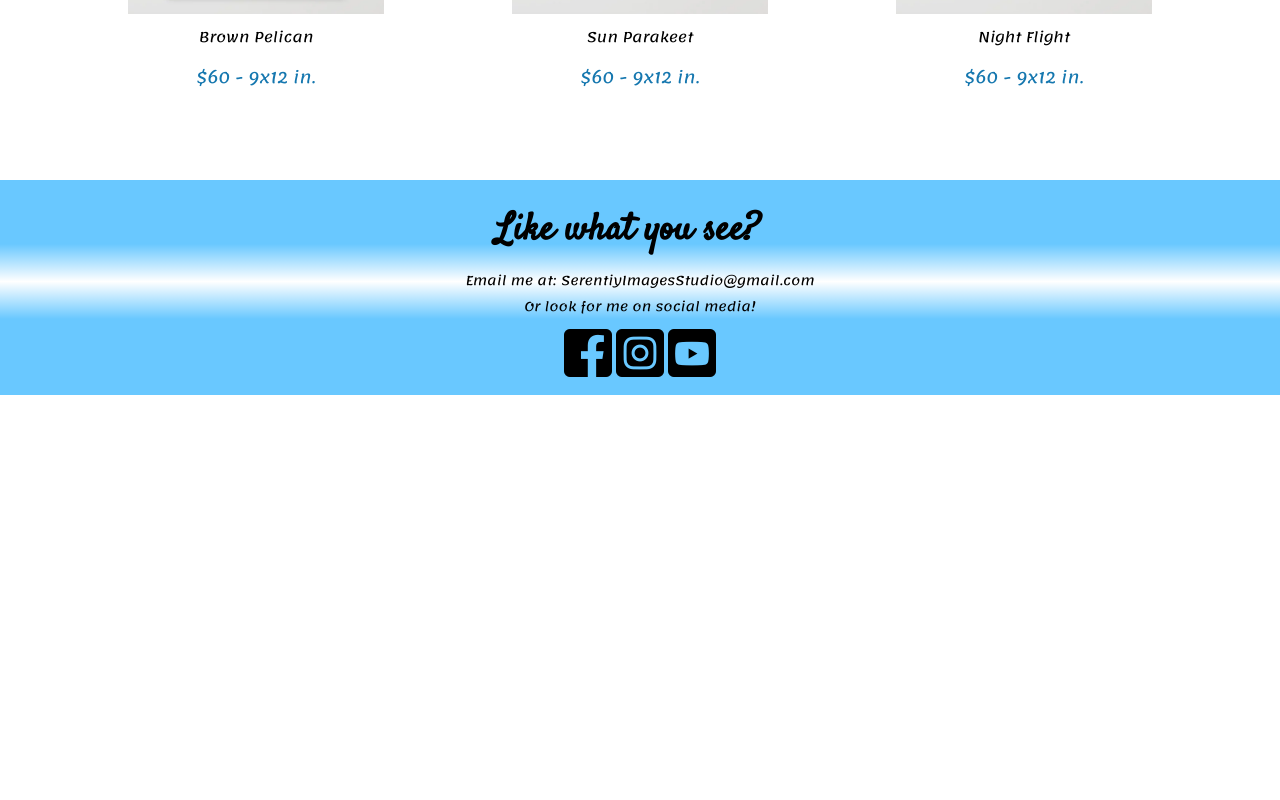
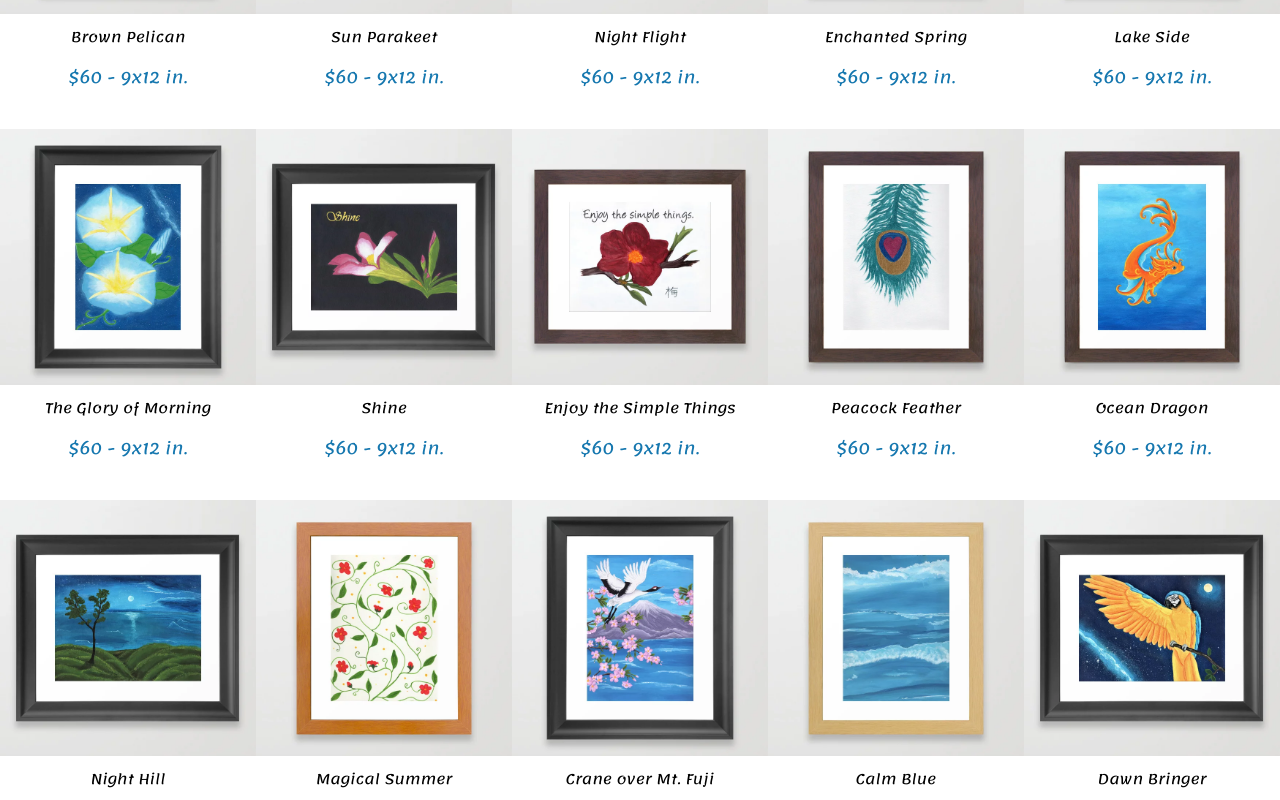
Before and after one commit to Dionne-Stratton/serenity-images-app, a React (Create React App) app: page /originals in a window 1280 px wide. Shown: the part 1000-1800 px from the top of the page. Before the commit the page ends 1395 px from the top, so only its background shows below. Built offline with nearby package versions, Linux system fonts and the light colour scheme.

Commit message:
ogiginals added

```diff
--- a/src/components/GalleryArray.js
+++ b/src/components/GalleryArray.js
@@ -749,7 +749,7 @@ const GalleryArray = [
     s6: "https://society6.com/product/cresting-wave1201498_stretched-canvas?sku=s6-8919011p16a6v28",
   },
   {
-    title: " at Night",
+    title: "Deer at Night",
     id: 21,
     category: "night deer blue sky purple moon stars space",
     medium: "canvas sheet acrylic",
@@ -919,7 +919,7 @@ const GalleryArray = [
   {
     title: "Ocean Dragon",
     id: 40,
-    category: "water ocean sea dragon fantasy cutye blue",
+    category: "water ocean sea dragon fantasy cute blue",
     medium: "canvas sheet acrylic",
     baseImage: ocDrag,
     size: "small 9 x 12",
--- a/src/components/OriginalsArray.js
+++ b/src/components/OriginalsArray.js
@@ -6,13 +6,30 @@ import cbflwr from "../images/salePics/cannonball-flowers-framed-prints.webp";
 import bpeli from "../images/salePics/brown-pelican4805939-framed-prints.webp";
 import sunp from "../images/salePics/sun-parakeet-mimosa-flowers-framed-prints.webp";
 import ntflt from "../images/salePics/night-flight4477694-framed-prints.webp";
-// import atree from "../images/salePics/acaia-tree-framed-prints.webp";
-// import winend from "../images/salePics/winters-end3829175-framed-prints.webp";
-// import sfwren from "../images/salePics/sunset-fairy-wren-bird-framed-prints.webp";
-// import atree from "../images/salePics/acaia-tree-framed-prints.webp";
-// import winend from "../images/salePics/winters-end3829175-framed-prints.webp";
-// import sfwren from "../images/salePics/sunset-fairy-wren-bird-framed-prints.webp";
-// import atree from "../images/salePics/acaia-tree-framed-prints.webp";
+import ensp from "../images/salePics/whimsical-cherry-tree-framed-prints.webp";
+import lake from "../images/salePics/lake-side2681835-framed-prints.webp";
+import glory from "../images/salePics/the-glory-of-morning1614410-framed-prints.webp";
+import simple from "../images/salePics/enjoy-the-simple-things1591696-framed-prints.webp";
+import shine from "../images/salePics/desert-rose1687521-framed-prints.webp";
+import cblu from "../images/salePics/calm-blue2679832-framed-prints.webp";
+import dwnbrngr from "../images/salePics/dawn-bringer-framed-prints.webp";
+import feather from "../images/salePics/peacock-feather1608483-framed-prints.webp";
+import dragon from "../images/salePics/ocean-dragon-framed-prints.webp";
+import hill from "../images/salePics/night-hill-framed-prints.webp";
+import summ from "../images/salePics/magical-summer2631831-framed-prints.webp";
+import fuji from "../images/salePics/japanese-crane-over-mt-fuji-framed-prints.webp";
+// import bpeli from "../images/salePics/brown-pelican4805939-framed-prints.webp";
+// import sunp from "../images/salePics/sun-parakeet-mimosa-flowers-framed-prints.webp";
+// import ntflt from "../images/salePics/night-flight4477694-framed-prints.webp";
+// import ensp from "../images/salePics/whimsical-cherry-tree-framed-prints.webp";
+// import lake from "../images/salePics/lake-side2681835-framed-prints.webp";
+// import glory from "../images/salePics/the-glory-of-morning1614410-framed-prints.webp";
+// import simple from "../images/salePics/enjoy-the-simple-things1591696-framed-prints.webp";
+// import shine from "../images/salePics/desert-rose1687521-framed-prints.webp";
+// import cblu from "../images/salePics/calm-blue2679832-framed-prints.webp";
+// import dwnbrngr from "../images/salePics/dawn-bringer-framed-prints.webp";
+
+
 
 const OriginalsArray = [
   {
@@ -112,103 +129,214 @@ const OriginalsArray = [
     etsy:
       "https://www.etsy.com/listing/993206864/night-flight-owls-acrylic-painting?ref=shop_home_active_1&frs=1",
   },
+  {
+    title: "Enchanted Spring",
+    id: 9,
+    category: "enchanted spring tree cherry blossoms flowers pink",
+    medium: "acrylic",
+    baseImage: ensp,
+    size: "small 9x12 in.",
+    description: "Acrylic paint on canvas sheet.",
+    price: "$60 - 9x12 in.",
+    etsy:
+      "https://www.etsy.com/listing/1007635893/enchanted-spring-acrylic-painting?ref=shop_home_active_1&frs=1",
+  },
+  {
+    title: "Lake Side",
+    id: 10,
+    category: "lake side swamp water abstract",
+    medium: "acrylic",
+    baseImage: lake,
+    size: "small 9x12 in.",
+    description: "Acrylic paint on canvas sheet.",
+    price: "$60 - 9x12 in.",
+    etsy:
+      "https://www.etsy.com/listing/994019502/lake-side-acrylic-painting?ref=shop_home_active_1&frs=1",
+  },
+  {
+    title: "The Glory of Morning",
+    id: 11,
+    category: "morning glories flowers night sky space stars blue dawn",
+    medium: "acrylic",
+    baseImage: glory,
+    size: "small 9x12 in.",
+    description: "Acrylic paint on canvas sheet.",
+    price: "$60 - 9x12 in.",
+    etsy:
+      "https://www.etsy.com/listing/1007983937/glory-of-morning-morning-glories-acrylic?ref=shop_home_active_1&frs=1",
+  },
+  {
+    title: "Shine",
+    id: 12,
+    category: "desert rose flowers shine",
+    medium: "acrylic",
+    baseImage: shine,
+    size: "small 9x12 in.",
+    description: "Acrylic paint on canvas sheet.",
+    price: "$60 - 9x12 in.",
+    etsy:
+      "https://www.etsy.com/listing/1007129067/desert-rose-acrylic-painting?ref=shop_home_active_5&frs=1",
+  },
+  {
+    title: "Enjoy the Simple Things",
+    id: 13,
+    category: "plumb cherry blossoms flowers simple enjoy",
+    medium: "acrylic",
+    baseImage: simple,
+    size: "small 9x12 in.",
+    description: "Acrylic paint on canvas sheet.",
+    price: "$60 - 9x12 in.",
+    etsy:
+      "https://www.etsy.com/listing/994033578/simple-things-plumb-blossom-acrylic?ref=shop_home_active_1&frs=1",
+  },
+  {
+    title: "Peacock Feather",
+    id: 14,
+    category: "birds peacock blue feather",
+    medium: "acrylic",
+    baseImage: feather,
+    size: "small 9x12 in.",
+    description: "Acrylic paint on canvas sheet.",
+    price: "$60 - 9x12 in.",
+    etsy:
+      "https://www.etsy.com/listing/994036318/peacock-feather-acrylic-painting?ref=shop_home_active_1&frs=1",
+  },
+  {
+    title: "Ocean Dragon",
+    id: 15,
+    category: "water ocean sea dragon fantasy cute blue",
+    medium: "acrylic",
+    baseImage: dragon,
+    size: "small 9x12 in.",
+    description: "Acrylic paint on canvas sheet.",
+    price: "$60 - 9x12 in.",
+    etsy:
+      "https://www.etsy.com/listing/1008001697/water-dragon-acrylic-painting?ref=shop_home_active_1&frs=1",
+  },
+  {
+    title: "Night Hill",
+    id: 16,
+    category: "night sky ocean sea water landscape",
+    medium: "acrylic",
+    baseImage: hill,
+    size: "small 9x12 in.",
+    description: "Acrylic paint on canvas sheet.",
+    price: "$60 - 9x12 in.",
+    etsy:
+      "https://www.etsy.com/listing/994042128/night-hill-acrylic-painting?ref=shop_home_active_1&frs=1",
+  },
+  {
+    title: "Magical Summer",
+    id: 17,
+    category: "magical summer flowers",
+    medium: "acrylic",
+    baseImage: summ,
+    size: "small 9x12 in.",
+    description: "Acrylic paint on canvas sheet.",
+    price: "$60 - 9x12 in.",
+    etsy:
+      "https://www.etsy.com/listing/1008011487/magical-summer-acrylic-painting?ref=shop_home_active_1&frs=1",
+  },
+  {
+    title: "Crane over Mt. Fuji",
+    id: 18,
+    category: "japanese crane bird cherry blossoms mountain mt fuji flowers",
+    medium: "canvas acrylic",
+    baseImage: fuji,
+    size: "",
+    description: "Acrylic paint on canvas.",
+    price: "$60 - 9x12 in.",
+    etsy:
+      "https://www.etsy.com/listing/1008095715/japanese-crane-over-mt-fuji-acrylic?ref=shop_home_active_1&frs=1",
+  },
+  {
+    title: "Calm Blue",
+    id: 19,
+    category: "ocean seascape water sky blue abstract",
+    medium: "canvas acrylic",
+    baseImage: cblu,
+    size: "medium 9 x 12",
+    description: "Acrylic paint on 9x12 inch canvas sheet.",
+    price: "$60 - 9x12 in.",
+    etsy:
+      "https://www.etsy.com/listing/993124780/calm-blue-acrylic-painting?ref=shop_home_active_8&frs=1",
+  },
 //   {
-  //     title: "",
-  //     id: 9,
-  //     category: "",
-  //     medium: "acrylic",
+//     title: "Mermaid Cove",
+//     id: 20,
+//     category: "mermaid sea ocean water fantasy",
+//     medium: "canvas acrylic",
 //     baseImage: null,
-  //     size: "small 9x12 in.",
-  //     description: "Acrylic paint on canvas sheet.",
-  //     price: "$60 - on Etsy",
+//     size: "",
+//     description: "Acrylic paint on canvas.",
+//     price: "$60 - 9x12 in.",
 //     etsy: "",
 //   },
 //   {
-  //     title: "",
-  //     id: 10,
-  //     category: "",
-  //     medium: "acrylic",
+//     title: "Night Owl",
+//     id: 21,
+//     category: "birds night owl blue sky tree stars space",
+//     medium: "canvas sheet acrylic",
 //     baseImage: null,
-  //     size: "small 9x12 in.",
-  //     description: "Acrylic paint on canvas sheet.",
-  //     price: "$60 - on Etsy",
+//     size: "small 9 x 12",
+//     description: "Acrylic paint on 9x12 inch canvas paper.",
+//     price: "$60 - 9x12 in.",
 //     etsy: "",
 //   },
 //   {
-  //     title: "",
-  //     id: 11,
-  //     category: "birds sunset sky tree leaves red parakeet",
-  //     medium: "acrylic",
+//     title: "Owl in Tree",
+//     id: 22,
+//     category: "owl cherry tree flowers blossoms pink moon night sky stars",
+//     medium: "canvas acrylic",
 //     baseImage: null,
-  //     size: "small 9x12 in.",
-  //     description: "Acrylic paint on canvas sheet.",
-  //     price: "$60 - on Etsy",
+//     size: "",
+//     description: "Acrylic paint on canvas.",
+//     price: "$60 - 9x12 in.",
 //     etsy: "",
 //   },
 //   {
-  //     title: "",
-  //     id: 12,
-  //     category: "",
-  //     medium: "acrylic",
+//     title: "Loved",
+//     id: 23,
+//     category: "loved words encouragement saying you",
+//     medium: "canvas acrylic",
 //     baseImage: null,
-  //     size: "small 9x12 in.",
-  //     description: "Acrylic paint on canvas sheet.",
-  //     price: "$60 - on Etsy",
+//     size: "",
+//     description: "Acrylic paint on canvas.",
+//     price: "$60 - 9x12 in.",
 //     etsy: "",
 //   },
 //   {
-  //     title: "",
-  //     id: 13,
-  //     category: "",
-  //     medium: "acrylic",
+//     title: "Fairy Gate",
+//     id: 24,
+//     category: "fantasy landscape night sunset tree fairy gate",
+//     medium: "canvas sheet acrylic",
 //     baseImage: null,
-  //     size: "small 9x12 in.",
-  //     description: "Acrylic paint on canvas sheet.",
-  //     price: "$60 - on Etsy",
+//     size: "small 9 x 12",
+//     description: "Acrylic paint on 9x12 inch canvas paper.",
+//     price: "$60 - 9x12 in.",
 //     etsy: "",
 //   },
+  {
+    title: "Dawn Bringer",
+    id: 25,
+    category: "birds night macaw bird sky stars galgaxy gold blue",
+    medium: "canvas sheet acrylic",
+    baseImage: dwnbrngr,
+    size: "small 9 x 12",
+    description: "Acrylic paint on 9x12 inch canvas paper.",
+    price: "$60 - 9x12 in.",
+    etsy:
+      "https://www.etsy.com/listing/1007089845/dawn-bringer-blue-macaw-acrylic-painting?ref=shop_home_active_6&frs=1",
+  },
 //   {
-  //     title: "",
-  //     id: 14,
-  //     category: "birds sky sunset splendid tree wren",
-  //     medium: "acrylic",
+//     title: "Luna Moth",
+//     id: 26,
+//     category: "moths night sky tree luna",
+//     medium: "canvas sheet acrylic",
 //     baseImage: null,
-  //     size: "small 9x12 in.",
-  //     description: "Acrylic paint on canvas sheet.",
-  //     price: "$60 - on Etsy",
-  //     etsy: "",
-  //   },
-  //   {
-  //     title: "",
-  //     id: 15,
-  //     category: "",
-  //     medium: "acrylic",
-  //     baseImage: null,
-  //     size: "small 9x12 in.",
-  //     description: "Acrylic paint on canvas sheet.",
-  //     price: "$60 - on Etsy",
-  //     etsy: "",
-  //   },
-  //   {
-  //     title: "",
-  //     id: 16,
-  //     category: "",
-  //     medium: "acrylic",
-  //     baseImage: null,
-  //     size: "small 9x12 in.",
-  //     description: "Acrylic paint on canvas sheet.",
-  //     price: "$60 - on Etsy",
-  //     etsy: "",
-  //   },
-  //   {
-  //     title: "",
-  //     id: 17,
-  //     category: "",
-  //     medium: "acrylic",
-  //     baseImage: null,
-  //     size: "small 9x12 in.",
-  //     description: "Acrylic paint on canvas sheet.",
-  //     price: "$60 - on Etsy",
+//     size: "small 9 x 12",
+//     description: "Acrylic paint on 9x12 inch canvas paper.",
+//     price: "$60 - 9x12 in.",
 //     etsy: "",
 //   },
 ];
```
Lines whose indentation alone changed are shown as unchanged.
